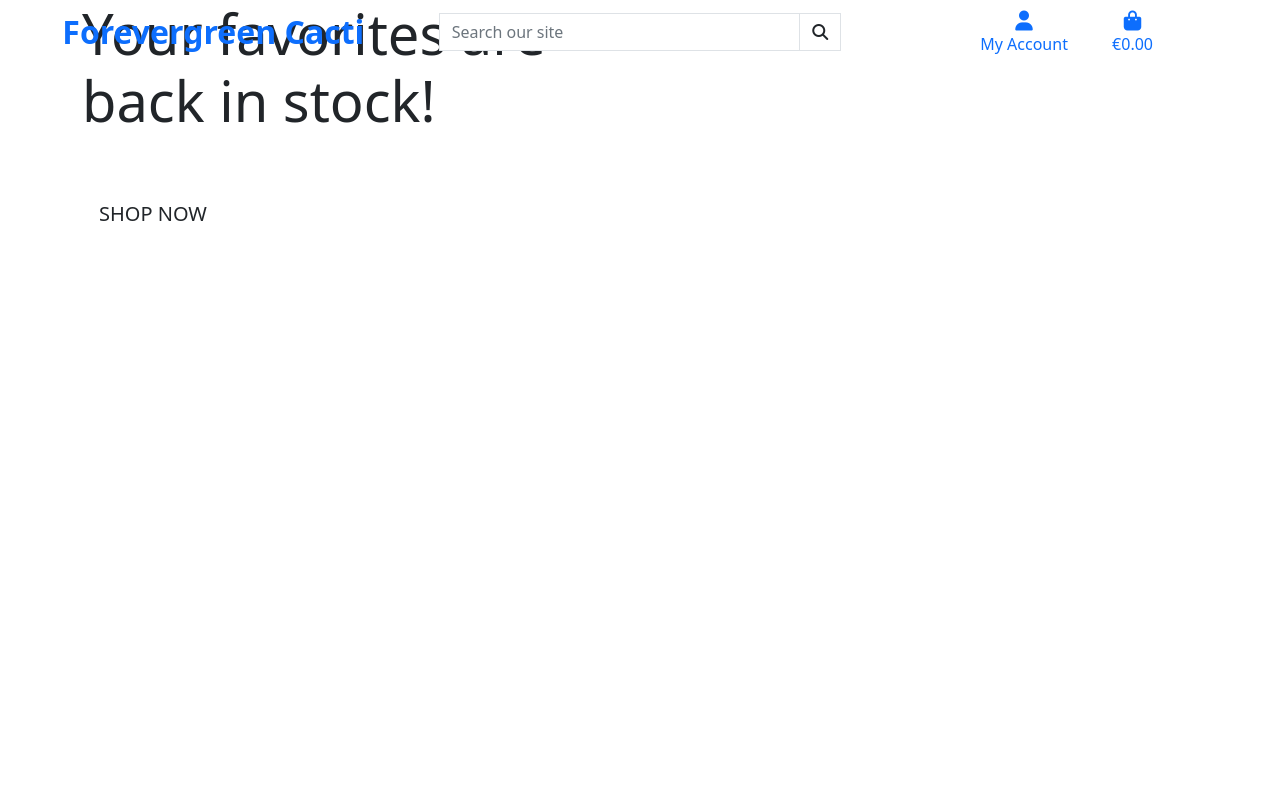
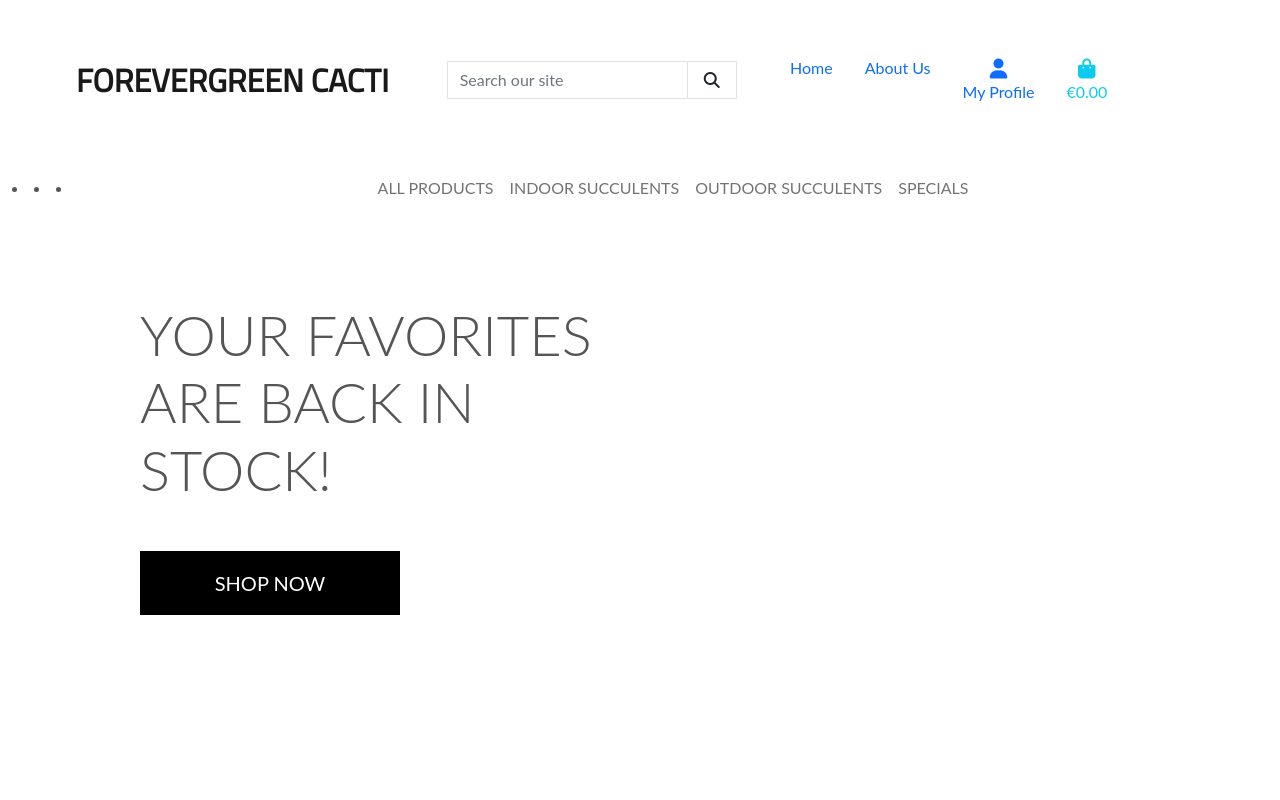
Before and after one commit to AmyDelaney94/Forevergreen_Cacti, a Django app: page / in a window 1280 px wide. Run offline with Django 4.2, Linux system fonts and the light colour scheme; some libraries are stand-ins or nearby versions.

Commit message:
Add navigation bar

```diff
--- a/forevergreen/settings.py
+++ b/forevergreen/settings.py
@@ -152,6 +152,10 @@ USE_TZ = True
 # https://docs.djangoproject.com/en/4.1/howto/static-files/
 
 STATIC_URL = 'static/'
+STATICFILES_DIRS = (os.path.join(BASE_DIR, 'static')),
+
+MEDIA_URL = 'media/'
+MEDIA_ROOT = (os.path.join(BASE_DIR, 'media'))
 
 # Default primary key field type
 # https://docs.djangoproject.com/en/4.1/ref/settings/#default-auto-field
--- a/forevergreen/urls.py
+++ b/forevergreen/urls.py
@@ -15,9 +15,12 @@ Including another URLconf
 """
 from django.contrib import admin
 from django.urls import path, include
+from django.conf import settings
+from django.conf.urls.static import static
+
 
 urlpatterns = [
     path('admin/', admin.site.urls),
     path('accounts/', include('allauth.urls')),
     path('', include('store.urls')),
-]
+] + static(settings.MEDIA_URL, document_root=settings.MEDIA_ROOT)
--- /dev/null
+++ b/static/css/style.css
@@ -0,0 +1,82 @@
+html {
+    height: 100%;
+}
+
+body {
+    /* background: url('/media/homepage_background_cropped.jpg') no-repeat center center fixed; */
+    background-size: cover;
+    height: calc(100vh - 164px);
+    color: #555;
+    font-family: 'Lato';
+}
+
+.logo-font {
+    text-transform: uppercase;
+}
+
+.navbar-brand {
+    font-family: 'cairo', sans-serif;
+    font-size: 1.4rem;
+    font-weight: 600;
+}
+
+.nav-link:active,
+.nav-link:hover  {
+    font-weight: bold;
+    text-decoration: underline;
+}
+
+.shop-now-button {
+    background: black;
+    color: white;
+    min-width: 260px;
+}
+
+.shop-now-button:hover,
+.shop-now-button:active,
+.shop-now-button:focus {
+    background: #222;
+    color: white;
+}
+
+.main-logo-link {
+    width: fit-content;
+}
+
+.shop-now-button {
+    background: black;
+    color: white;
+    min-width: 260px;
+}
+
+/* from Bulma - to style fontawesome icons */
+.icon {
+    align-items: center;
+    display: inline-flex;
+    justify-content: center;
+    height: 1.5rem;
+    width: 1.5rem;
+}
+
+/*-- Media Queries ---*/
+/* Container on xl desktop screens */
+@media (min-width: 1200px) {
+    .container {
+      max-width: 80%;
+    }
+  }
+
+/* Fixed top navbar on medium and larger */
+@media (min-width: 992px) {
+    .fixed-top-desktop-only {
+        position: fixed;
+        top: 0;
+        right: 0;
+        left: 0;
+        z-index: 1030;
+    }
+
+    .header-container {
+        padding-top: 164px;
+    }
+}
--- a/store/templates/home/index.html
+++ b/store/templates/home/index.html
@@ -13,9 +13,9 @@
 <div class="container h-100">
     <div class="row h-100">
         <div class="col-7 col-md-6 my-auto">
-            <h1 class="display-4 logo-font text-beige">
+            <h3 class="display-4 logo-font">
                 Your favorites are back in stock!
-            </h1>
+            </h3>
             <div class="my-5">
                 <h4>
                     <a href="" class="shop-now-button btn btn-lg rounded-0 text-uppercase py-3">Shop Now</a>
--- a/templates/base.html
+++ b/templates/base.html
@@ -14,13 +14,18 @@
     <meta name="keywords" content="succulents, cacti, online store">
     {% endblock %}
 
+    <!-- Google Fonts  -->
+    <link rel="preconnect" href="https://fonts.googleapis.com">
+    <link rel="preconnect" href="https://fonts.gstatic.com" crossorigin>
+    <link href="https://fonts.googleapis.com/css2?family=Cairo&family=Roboto:wght@400&display=swap" rel="stylesheet">
+
     {% block corecss %}
     <!-- Bootstrap CSS -->
     <link href="https://cdn.jsdelivr.net/npm/bootstrap@5.0.2/dist/css/bootstrap.min.css" rel="stylesheet"
         integrity="sha384-EVSTQN3/azprG1Anm3QDgpJLIm9Nao0Yz1ztcQTwFspd3yD65VohhpuuCOmLASjC" crossorigin="anonymous">
 
-    <!-- My CSS Link-->
-
+    <!-- CSS Link -->
+    <link rel="stylesheet" href="{% static 'css/style.css' %}">
     {% endblock %}
 
     {% block corejs %}
@@ -37,26 +42,37 @@
     {% endblock %}
 
     <!-- Fontawesome link -->
-    <script src="https://kit.fontawesome.com/c296b1236c.js" crossorigin="anonymous"></script>
-
+    <script src="https://kit.fontawesome.com/9249e426d1.js" crossorigin="anonymous"></script>
 
     <title>Forevergreen Cacti {% block extra_title %}{% endblock %}</title>
 </head>
 
 <body>
     <header class="container-fluid fixed-top">
-        <div class="row">
+
+        <!-- Navigation Bar -->
+        <nav class="navbar navbar-expand-md navbar-light p-5 pe-5" id="topnav">
+
+            <!-- Small screen Navigation -->
+            <!-- <button class="navbar-toggler" type="button" data-bs-toggle="collapse" data-bs-target="#main-nav"
+                aria-controls="navbarText" aria-expanded="false" aria-label="Toggle navigation">
+                <span class="navbar-toggler-icon"></span>
+            </button> -->
+
+            <!-- Logo -->
             <div class="col-12 col-lg-4 my-auto py-1 py-lg-0 text-center text-lg-left">
-                <a href="{% url 'store' %}" class="nav-link main-logo-link">
-                    <h2 class="logo-font text-black my-0"><strong>Forevergreen Cacti</strong></h2>
+                <a href="{% url 'store' %}" class="navbar-brand nav-link main-logo-link" aria-label="Go to Home Page">
+                    <h2 class="logo-font my-0"><strong>Forevergreen Cacti</strong></h2>
                 </a>
             </div>
-            <div class="col-12 col-lg-4 my-auto py-1 py-lg-0">
+
+            <!-- Search Bar -->
+            <div class="col-12 col-lg-3 my-auto py-1 py-lg-0">
                 <form method="GET" action="">
                     <div class="input-group w-100">
-                        <input class="form-control border border-black rounded-0" type="text" name="q" placeholder="Search our site">
+                        <input class="form-control border rounded-0" type="text" name="q" placeholder="Search our site">
                         <div class="input-group-append">
-                            <button class="form-control btn btn-black border border-black rounded-0" type="submit">
+                            <button class="form-control btn border rounded-0" type="submit">
                                 <span class="icon">
                                     <i class="fas fa-search"></i>
                                 </span>
@@ -65,37 +81,53 @@
                     </div>
                 </form>
             </div>
-            <div class="col-12 col-lg-4 my-auto py-1 py-lg-0">
-                <ul class="list-inline list-unstyled text-center text-lg-right my-0">
-                    <li class="list-inline-item dropdown">
-                        <a class="text-black nav-link" href="#" id="user-options" data-toggle="dropdown" aria-haspopup="true" aria-expanded="false">
+
+            <!-- Navigation Links -->
+
+            <div class="col-12 col-lg-4 my-auto py-1 py-lg-0" id="navbarText">
+                <ul class="nav nav-pills justify-content-end text-center text-lg-right my-0">
+                    <li class="nav-item">
+                        <a class="nav-link" aria-current="page" href="{% url 'store' %}">Home</a>
+                    </li>
+                    <li class="nav-item">
+                        <a class="nav-link" href="#" aria-label="About Us">About Us</a>
+                    </li>
+                    <!-- Dropdown menu -->
+                    <li class="nav-item dropdown">
+                        <a class="nav-link dropdown" href="#" id="user-options" data-bs-toggle="dropdown"
+                            aria-haspopup="true" aria-expanded="false">
                             <div class="text-center">
                                 <div><i class="fas fa-user fa-lg"></i></div>
-                                <p class="my-0">My Account</p>
+                                <p class="my-0">My Profile</p>
                             </div>
                         </a>
                         <div class="dropdown-menu border-0" aria-labelledby="user-options">
+                            <!-- My Profile Drop-down menu if user is logged in -->
                             {% if request.user.is_authenticated %}
-                                {% if request.user.is_superuser %}
-                                    <a href="" class="dropdown-item">Product Management</a>
-                                {% endif %}
-                                <a href="" class="dropdown-item">My Profile</a>
-                                <a href="{% url 'account_logout' %}" class="dropdown-item">Logout</a>
+                            {% if request.user.is_superuser %}
+                            <a href="" class="dropdown-item">Store Management</a>
+                            {% endif %}
+                            <a href="" class="dropdown-item" aria-label="Profile">My Profile</a>
+                            <a href="{% url 'account_logout' %}" class="dropdown-item" aria-label="Logout">Logout</a>
+
+                            <!-- My Profile Drop-down menu if user is logged out -->
                             {% else %}
-                                <a href="{% url 'account_signup' %}" class="dropdown-item">Register</a>
-                                <a href="{% url 'account_login' %}" class="dropdown-item">Login</a>
+
+                            <a href="{% url 'account_signup' %}" class="dropdown-item" aria-label="Sign Up">Register</a>
+                            <a href="{% url 'account_login' %}" class="dropdown-item" aria-label="Login">Login</a>
                             {% endif %}
                         </div>
                     </li>
-                    <li class="list-inline-item">
-                        <a class="{% if grand_total %}text-info font-weight-bold{% else %}text-black{% endif %} nav-link" href="">
+                    <!-- Shopping Bag -->
+                    <li class="nav-item">
+                        <a class="text-info font-weight-bold nav-link" href="">
                             <div class="text-center">
                                 <div><i class="fas fa-shopping-bag fa-lg"></i></div>
                                 <p class="my-0">
                                     {% if grand_total %}
-                                        ${{ grand_total|floatformat:2 }}
+                                    ${{ grand_total|floatformat:2 }}
                                     {% else %}
-                                        €0.00
+                                    €0.00
                                     {% endif %}
                                 </p>
                             </div>
@@ -103,9 +135,19 @@
                     </li>
                 </ul>
             </div>
+        </nav>
+        <div class="row bg-white">
+            <nav class="navbar navbar-expand-lg navbar-light w-100">
+                <button class="navbar-toggler" type="button" data-toggle="collapse" data-target="#main-nav" aria-controls="main-nav" aria-expanded="false" aria-label="Toggle navigation">
+                    <span class="navbar-toggler-icon"></span>
+                </button>
+                {% include 'includes/mobile-header.html' %}
+                {% include 'includes/main-nav.html' %}
+            </nav>
         </div>
     </header>
 
+    <!-- Messages -->
     {% if messages %}
     <div class="message-container"></div>
     {% endif %}
@@ -114,6 +156,7 @@
     {% endblock %}
 
     {% block content %}
+    <!-- Page content goes here -->
     {% endblock %}
 
     {% block postloadjs %}
--- /dev/null
+++ b/templates/includes/main-nav.html
@@ -0,0 +1,51 @@
+<div class="collapse navbar-collapse" id="main-nav">
+    <ul class="navbar-nav nav-pills w-auto mx-auto">
+        <li class="nav-item dropdown">
+            <a class="logo-font font-weight-bold nav-link mr-5" href="#" id="all-products-link" data-bs-toggle="dropdown" aria-haspopup="true" aria-expanded="false">
+                All Products
+            </a>
+            <div class="dropdown-menu border-0" aria-labelledby="all-products-link">
+                <a href="" class="dropdown-item">By Price</a>
+                <a href="" class="dropdown-item ">By Rating</a>
+                <a href="" class="dropdown-item ">By Category</a>
+                <a href="" class="dropdown-item">All Products</a>
+            </div>
+        </li>
+
+        <li class="nav-item dropdown">
+            <a class="logo-font font-weight-bold nav-link mr-5" href="#" id="clothing-link" data-bs-toggle="dropdown" aria-haspopup="true" aria-expanded="false">
+                Indoor Succulents
+            </a>
+            <div class="dropdown-menu border-0" aria-labelledby="clothing-link">
+                <a href="" class="dropdown-item">Flowering</a>
+                <a href="" class="dropdown-item">Tall</a>
+                <a href="" class="dropdown-item">Short</a>
+                <a href="" class="dropdown-item">All Indoor Succulents</a>
+            </div>
+        </li>
+
+        <li class="nav-item dropdown">
+            <a class="logo-font font-weight-bold nav-link text-black mr-5" href="#" id="homeware-link" data-bs-toggle="dropdown" aria-haspopup="true" aria-expanded="false">
+                Outdoor Succulents
+            </a>
+            <div class="dropdown-menu border-0" aria-labelledby="homeware-link">
+                <a href="" class="dropdown-item">Flowering</a>
+                <a href="" class="dropdown-item">Warm Climates</a>
+                <a href="" class="dropdown-item">Cool Climates</a>
+                <a href="" class="dropdown-item">All Outdoor Cacti</a>
+            </div>
+        </li>
+
+        <li class="nav-item dropdown">
+            <a class="logo-font font-weight-bold nav-link text-black" href="#" id="specials-link" data-bs-toggle="dropdown" aria-haspopup="true" aria-expanded="false">
+                Specials
+            </a>
+            <div class="dropdown-menu border-0" aria-labelledby="specials-link">
+                <a href="" class="dropdown-item">New Arrivals</a>
+                <a href="" class="dropdown-item">Deals</a>
+                <a href="" class="dropdown-item">Clearance</a>
+                <a href="" class="dropdown-item">All Special Offers</a>
+            </div>
+        </li>
+    </ul>
+</div>
--- /dev/null
+++ b/templates/includes/mobile-header.html
@@ -0,0 +1,56 @@
+<li class="nav-item">
+    <a class="nav-link d-block d-lg-none" href="#" id="mobile-search" data-toggle="dropdown" aria-haspopup="true" aria-expanded="false">
+        <div class="text-center">
+            <div><i class="fas fa-search fa-lg"></i></div>
+            <p class="my-0">Search</p>
+        </div>
+    </a>
+    <div class="dropdown-menu border-0 w-100 p-3 rounded-0 my-0" aria-labelledby="mobile-search">
+        <form class="form" method="GET" action="">
+            <div class="input-group w-100">
+                <input class="form-control border rounded-0" type="text" name="q" placeholder="Search our site">
+                <div class="input-group-append">
+                    <button class="form-control form-control btn border rounded-0" type="submit">
+                        <span class="icon">
+                            <i class="fas fa-search"></i>
+                        </span>
+                    </button>
+                </div>
+            </div>
+        </form>
+    </div>
+</li>
+<li class="nav-item dropdown">
+    <a class="nav-link d-block d-lg-none" href="#" id="user-options" data-toggle="dropdown" aria-haspopup="true" aria-expanded="false">
+        <div class="text-center">
+            <div><i class="fas fa-user fa-lg"></i></div>
+            <p class="my-0">My Account</p>
+        </div>
+    </a>
+    <div class="dropdown-menu border-0" aria-labelledby="user-options">
+        {% if request.user.is_authenticated %}
+            {% if request.user.is_superuser %}
+                <a href="{% url 'account_logout' %}" class="dropdown-item">Product Management</a>
+            {% endif %}
+            <a href="#" class="dropdown-item">My Profile</a>
+            <a href="{% url 'account_logout' %}" class="dropdown-item">Logout</a>
+        {% else %}
+            <a href="{% url 'account_signup' %}" class="dropdown-item">Register</a>
+            <a href="{% url 'account_login' %}" class="dropdown-item">Login</a>
+        {% endif %}
+    </div>
+</li>
+<li class="nav-item">
+    <a class="nav-link d-block d-lg-none" href="">
+        <div class="text-center">
+            <div><i class="fas fa-shopping-bag fa-lg"></i></div>
+            <p class="my-0">
+                {% if grand_total %}
+                    ${{ grand_total|floatformat:2 }}
+                {% else %}
+                    €0.00
+                {% endif %}
+            </p>
+        </div>
+    </a>
+</li>
```
